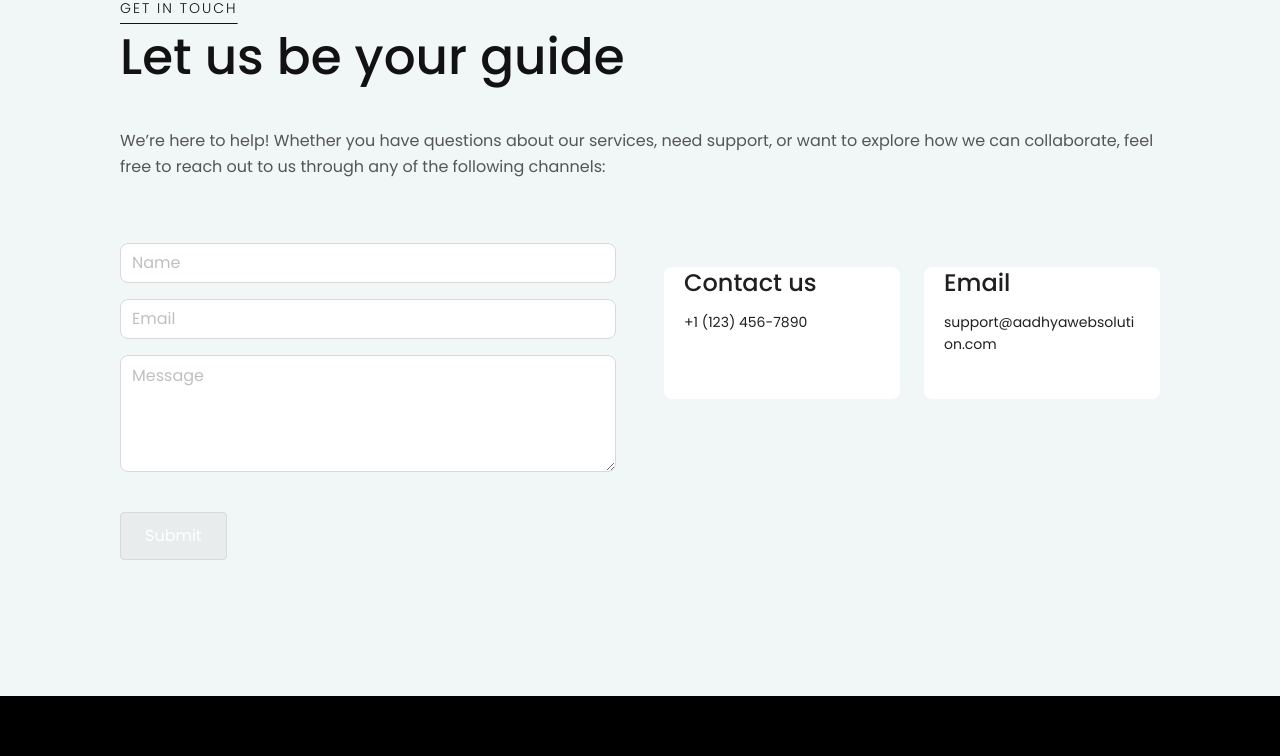
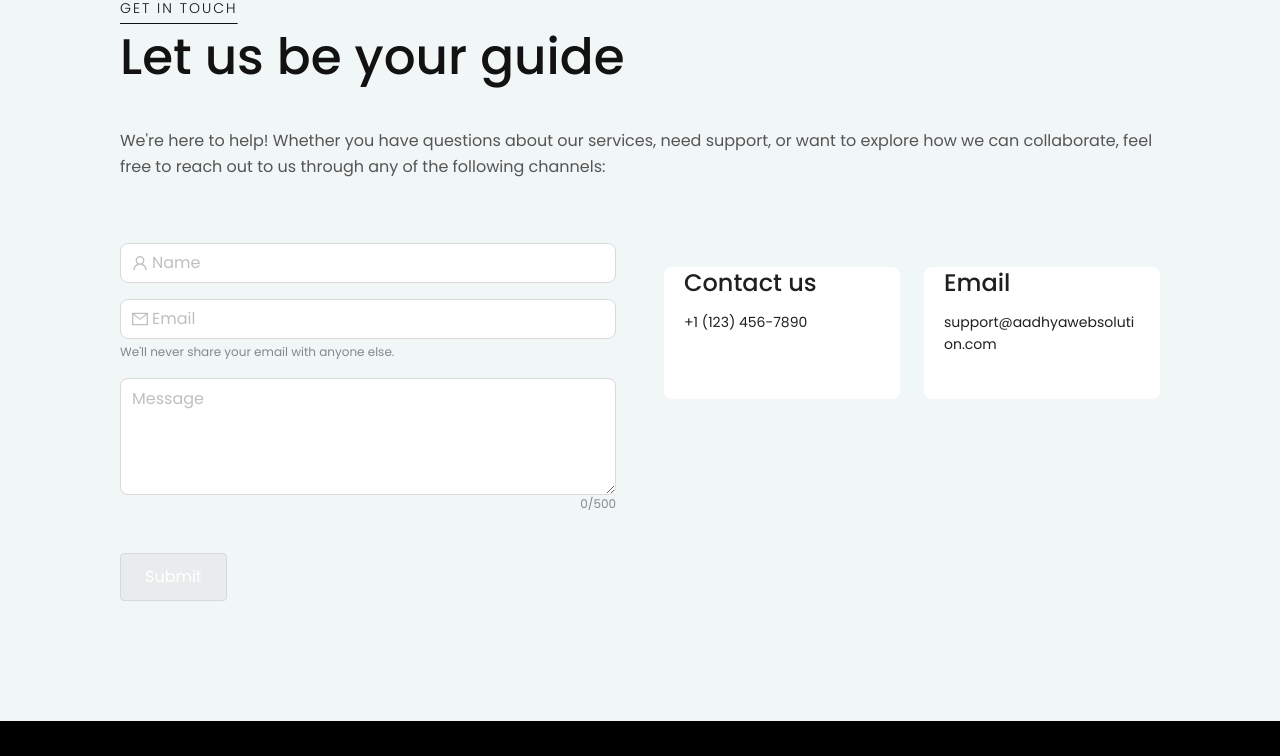
Before and after one commit to saiyashwanthsomavarapu/websolutions, a React (Vite) app: page /contact in a window 1280 px wide. Shown: the part 680-1436 px from the top of the page. Built offline with nearby package versions, Linux system fonts and the light colour scheme; a web font is replaced by a local one.

Commit message:
updated branch

```diff
--- a/src/components/Layout/Header.tsx
+++ b/src/components/Layout/Header.tsx
@@ -130,12 +130,12 @@ const ModernHeader: React.FC = () => {
           display: 'flex',
           alignItems: 'center',
           justifyContent: 'space-between',
-          height: '64px',
+          height: '100px',
         }}
       >
         {/* Logo */}
-        <div className="logo" style={{ fontSize: '24px', fontWeight: 'bold', color: '#1890ff' }}>
-          <Link className="responsive-logo" to="/">{<img style={{ height: '180px', marginTop: "20px" }} src={getLogo()} alt="Logo" />}</Link>
+        <div className="logo" style={{ fontSize: '24px', fontWeight: 'bold', color: '#1890ff', marginTop: '30px' }}>
+          <Link className="responsive-logo" to="/">{<img style={{ height: '180px', margin: "20px" }} src={getLogo()} alt="Logo" />}</Link>
         </div>
 
         {/* Desktop Navigation */}
--- a/src/pages/AboutUs/Aboutus.tsx
+++ b/src/pages/AboutUs/Aboutus.tsx
@@ -3,7 +3,6 @@ import { Row, Col, Typography, Tabs, Space, TabsProps, Card, Grid, Image } from
 import { AimOutlined, ShakeOutlined } from '@ant-design/icons';
 import './styles.css';
 const { Title, Text, Paragraph } = Typography;
-// const { TabPane } = Tabs;
 
 const Tab1 = () => {
 
--- a/src/pages/AboutUs/OurHistory.tsx
+++ b/src/pages/AboutUs/OurHistory.tsx
@@ -1,7 +1,5 @@
 import { Row, Col, Typography, Button, Card, Space, Divider, Grid } from 'antd';
 import { useNavigate } from "react-router-dom";
-
-// const { Title, Paragraph, Text } = Typography;
 
 const { Title, Text, Paragraph } = Typography;
 
--- a/src/pages/Contact/GetInTouch.tsx
+++ b/src/pages/Contact/GetInTouch.tsx
@@ -1,49 +1,220 @@
+import React, { useRef, useState, ChangeEvent, FormEvent } from 'react';
 import { Row, Col, Typography, Card, Space, Grid, Input, Button } from 'antd';
+import { MailOutlined, UserOutlined } from '@ant-design/icons';
 import TextArea from 'antd/es/input/TextArea';
-import { useRef, useState } from 'react';
 import emailjs from '@emailjs/browser';
 import toast, { Toaster } from "react-hot-toast";
 
 const { Title, Text, Paragraph } = Typography;
 
+// Define types for form data and validation
+type InputStatus = "" | "warning" | "error" | undefined;
 
+interface FormData {
+    name: string;
+    email: string;
+    message: string;
+}
 
-const GetInTouch = () => {
+interface ValidationState {
+    status: InputStatus;
+    message: string;
+}
+
+interface FormValidation {
+    name: ValidationState;
+    email: ValidationState;
+    message: ValidationState;
+}
+
+interface TouchedState {
+    name: boolean;
+    email: boolean;
+    message: boolean;
+}
+
+const GetInTouch: React.FC = () => {
     const { useBreakpoint } = Grid;
     const form = useRef<HTMLFormElement | null>(null);
-    const [isValid, setIsValid] = useState(true);
     const screen = useBreakpoint();
 
-    const handleChange = () => {
-        const formElement = form.current;
-        if (formElement && formElement.checkValidity()) {
-            setIsValid(true);
-        } else {
-            setIsValid(false);
+    // Form state
+    const [formData, setFormData] = useState<FormData>({
+        name: '',
+        email: '',
+        message: ''
+    });
+
+    // Validation state
+    const [validation, setValidation] = useState<FormValidation>({
+        name: {
+            status: undefined,
+            message: ''
+        },
+        email: {
+            status: undefined,
+            message: ''
+        },
+        message: {
+            status: undefined,
+            message: ''
         }
+    });
+
+    // Touched state to show validation only after field interaction
+    const [touched, setTouched] = useState<TouchedState>({
+        name: false,
+        email: false,
+        message: false
+    });
+
+    // Validate email format with regex
+    const validateEmail = (email: string): boolean => {
+        const emailRegex = /^[^\s@]+@[^\s@]+\.[^\s@]+$/;
+        return emailRegex.test(email);
     };
 
-    const sendEmail = async (e: { preventDefault: () => void; }) => {
+    // Handle input change
+    const handleChange = (e: ChangeEvent<HTMLInputElement | HTMLTextAreaElement>): void => {
+        const { name, value } = e.target;
+        setFormData(prevState => ({
+            ...prevState,
+            [name]: value
+        }));
+
+        // Validate on change
+        validateField(name as keyof FormData, value);
+    };
+
+    // Handle field blur (when user leaves a field)
+    const handleBlur = (e: ChangeEvent<HTMLInputElement | HTMLTextAreaElement>): void => {
+        const { name } = e.target;
+        setTouched(prevState => ({
+            ...prevState,
+            [name]: true
+        }));
+        validateField(name as keyof FormData, formData[name as keyof FormData]);
+    };
+
+    // Validate a specific field
+    const validateField = (name: keyof FormData, value: string): void => {
+        let status: InputStatus = undefined;
+        let message = '';
+
+        switch (name) {
+            case 'name':
+                if (!value.trim()) {
+                    status = 'error';
+                    message = 'Name is required';
+                } else if (!/^[a-zA-Z\s]*$/.test(value)) {
+                    status = 'error';
+                    message = 'Name should only contain letters and spaces';
+                } else if (value.length < 2) {
+                    status = 'error';
+                    message = 'Name must be at least 2 characters';
+                }
+                break;
+
+            case 'email':
+                if (!value.trim()) {
+                    status = 'error';
+                    message = 'Email is required';
+                } else if (!validateEmail(value)) {
+                    status = 'error';
+                    message = 'Please enter a valid email address';
+                }
+                break;
+
+            case 'message':
+                if (!value.trim()) {
+                    status = 'error';
+                    message = 'Message is required';
+                } else if (value.length < 10) {
+                    status = 'error';
+                    message = 'Message must be at least 10 characters';
+                }
+                break;
+        }
+
+        setValidation(prevState => ({
+            ...prevState,
+            [name]: {
+                status,
+                message
+            }
+        }));
+    };
+
+    // Check if the form is valid
+    const isFormValid = (): boolean => {
+        return (
+            formData.name.trim() !== '' &&
+            formData.email.trim() !== '' &&
+            formData.message.trim() !== '' &&
+            !validation.name.message &&
+            !validation.email.message &&
+            !validation.message.message
+        );
+    };
+
+    const sendEmail = async (e: FormEvent<HTMLFormElement>): Promise<void> => {
         e.preventDefault();
+
+        // Set all fields as touched to show validation errors
+        setTouched({
+            name: true,
+            email: true,
+            message: true
+        });
+
+        // Validate all fields
+        validateField('name', formData.name);
+        validateField('email', formData.email);
+        validateField('message', formData.message);
+
+        // Only proceed if form is valid
+        if (isFormValid()) {
             if (form.current === null) return;
+
             emailjs
                 .sendForm(
-                'service_97liufv', 'template_e1kdwt5', form.current, 'qIgm9NLjK5-6Q-qxS'
+                    'service_97liufv',
+                    'template_e1kdwt5',
+                    form.current,
+                    'qIgm9NLjK5-6Q-qxS'
                 )
                 .then(
                     (result) => {
                         console.log(result.text);
                         // Clear all input field values
                         form.current?.reset();
+                        // Reset form state
+                        setFormData({
+                            name: '',
+                            email: '',
+                            message: ''
+                        });
+                        // Reset validation state
+                        setValidation({
+                            name: { status: undefined, message: '' },
+                            email: { status: undefined, message: '' },
+                            message: { status: undefined, message: '' }
+                        });
+                        // Reset touched state
+                        setTouched({
+                            name: false,
+                            email: false,
+                            message: false
+                        });
                         // Success toast message
-                    toast.success("Email send Successfully");
+                        toast.success("Email sent successfully");
                     },
                     (error) => {
-                    toast.error(error.text);
+                        toast.error(error.text || "Failed to send email");
                     }
                 );
+        }
     };
-
 
     return (
         <Space style={{
@@ -62,7 +233,9 @@ const GetInTouch = () => {
                         textTransform: 'uppercase',
                         fontWeight: '300',
                         marginBottom: '1px',
-                        display: 'block', textDecoration: 'underline', textUnderlineOffset: '10px'
+                        display: 'block',
+                        textDecoration: 'underline',
+                        textUnderlineOffset: '10px'
                     }}>
                         Get in touch
                     </Text>
@@ -70,40 +243,81 @@ const GetInTouch = () => {
                         Let us be your guide
                     </Title>
                     <Paragraph style={{ fontSize: '16px', lineHeight: '1.6', color: '#555' }}>
-                        We’re here to help! Whether you have questions about our services, need support, or want to explore how we can collaborate, feel free to reach out to us through any of the following channels:
+                        We're here to help! Whether you have questions about our services, need support, or want to explore how we can collaborate, feel free to reach out to us through any of the following channels:
                     </Paragraph>
                 </Col>
                 <Col xs={24} sm={12} md={12} lg={12}>
-
-                    <form ref={form} onSubmit={sendEmail} onChange={handleChange}>
+                    <form ref={form} onSubmit={sendEmail}>
+                        <div style={{ marginBottom: '16px' }}>
                             <Input
                                 size='large'
-                            id="get-in-touch-name"
+                                id="name"
+                                name="name"
                                 placeholder="Name"
-                            style={{ marginBottom: '16px' }}
-                            required
-                            pattern="[a-zA-Z]*"
-                            title="Name should only contain letters and spaces"
+                                prefix={<UserOutlined style={{ color: 'rgba(0,0,0,.25)' }} />}
+                                value={formData.name}
+                                onChange={handleChange}
+                                onBlur={handleBlur}
+                                status={touched.name ? validation.name.status : undefined}
                             />
+                            {touched.name && validation.name.message && (
+                                <div style={{ color: '#ff4d4f', fontSize: '12px', marginTop: '4px' }}>
+                                    {validation.name.message}
+                                </div>
+                            )}
+                        </div>
+
+                        <div style={{ marginBottom: '16px' }}>
                             <Input
                                 size='large'
-                            type="email"
+                                id="email"
+                                name="email"
                                 placeholder="Email"
-                            style={{ marginBottom: '16px' }}
-                            required
-                            pattern="[a-zA-Z._%+-]+@[a-zA-Z.-]+\.[a-zA-Z]{2,}$"
-                            title="Please enter a valid email address"
+                                prefix={<MailOutlined style={{ color: 'rgba(0,0,0,.25)' }} />}
+                                value={formData.email}
+                                onChange={handleChange}
+                                onBlur={handleBlur}
+                                status={touched.email ? validation.email.status : undefined}
                             />
+                            {touched.email && validation.email.message ? (
+                                <div style={{ color: '#ff4d4f', fontSize: '12px', marginTop: '4px' }}>
+                                    {validation.email.message}
+                                </div>
+                            ) : (
+                                !validation.email.message && (
+                                    <Text type="secondary" style={{ fontSize: '12px', display: 'block', marginTop: '4px' }}>
+                                        We'll never share your email with anyone else.
+                                    </Text>
+                                )
+                            )}
+                        </div>
+
+                        <div style={{ marginBottom: '16px' }}>
                             <TextArea
                                 size='large'
+                                id="message"
+                                name="message"
                                 rows={4}
                                 placeholder="Message"
                                 maxLength={500}
-                            style={{ marginBottom: '16px' }}
-                            required
+                                value={formData.message}
+                                onChange={handleChange}
+                                onBlur={handleBlur}
+                                status={touched.message ? validation.message.status : undefined}
                             />
+                            {touched.message && validation.message.message && (
+                                <div style={{ color: '#ff4d4f', fontSize: '12px', marginTop: '4px' }}>
+                                    {validation.message.message}
+                                </div>
+                            )}
+                            <div style={{ textAlign: 'right', fontSize: '12px', color: '#888' }}>
+                                {formData.message.length}/500
+                            </div>
+                        </div>
+
                         <Button
                             type="primary"
+                            htmlType="submit"
                             size="large"
                             style={{
                                 marginTop: '24px',
@@ -114,15 +328,14 @@ const GetInTouch = () => {
                             }}
                             variant="solid"
                             color='default'
-                            disabled={isValid}
+                            disabled={!isFormValid()}
                         >
                             Submit
                         </Button>
-                        <div style={{ marginTop: '16px', color: 'red', fontSize: '14px' }} id="error-message"></div>
                     </form>
+                </Col>
 
-                </Col>
-                <Col xs={24} sm={12} md={12} lg={12} >
+                <Col xs={24} sm={12} md={12} lg={12}>
                     <Row gutter={[24, 24]}>
                         <Col xs={24} sm={12} md={12} lg={12}>
                             <Card
@@ -131,14 +344,11 @@ const GetInTouch = () => {
                                     borderRadius: '8px',
                                     padding: '0 20px 20px 20px',
                                     background: '#fff',
-
                                     border: 'none',
                                     height: '100%'
                                 }}
                             >
-
-                                <Title level={3} style={{ fontWeight: 500 }}>Contact us
-                                </Title>
+                                <Title level={3} style={{ fontWeight: 500 }}>Contact us</Title>
                                 <Text style={{ fontWeight: 400 }}>
                                     +1 (123) 456-7890
                                 </Text>
@@ -151,15 +361,11 @@ const GetInTouch = () => {
                                     borderRadius: '8px',
                                     padding: '0 20px 20px 20px',
                                     background: '#fff',
-
                                     border: 'none',
                                     height: '100%'
                                 }}
                             >
-
-                                <Title level={3} style={{ fontWeight: 500 }}>Email
-
-                                </Title>
+                                <Title level={3} style={{ fontWeight: 500 }}>Email</Title>
                                 <Text style={{ fontWeight: 400 }}>
                                     support@aadhyawebsolution.com
                                 </Text>
@@ -168,8 +374,8 @@ const GetInTouch = () => {
                     </Row>
                 </Col>
             </Row>
-        </Space >
-    )
-}
+        </Space>
+    );
+};
 
-export default GetInTouch
+export default GetInTouch;
```
Also changed, not shown: src/components/Layout/Footer.tsx (+7 -7 lines), src/pages/HomeScreens/OurWork.tsx (+4 -7 lines), src/pages/Services/OurServices.tsx (+5 -6 lines), src/components/Home/HeroBanner.tsx (deleted). Lines whose indentation alone changed are shown as unchanged.
